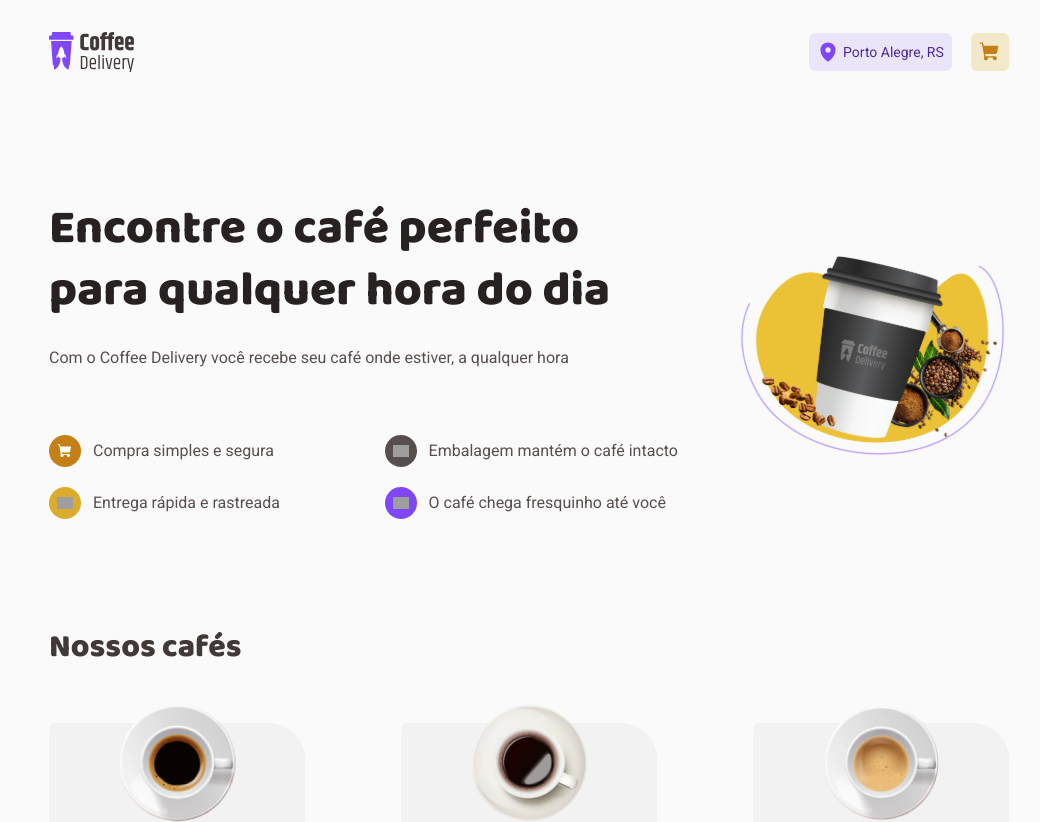
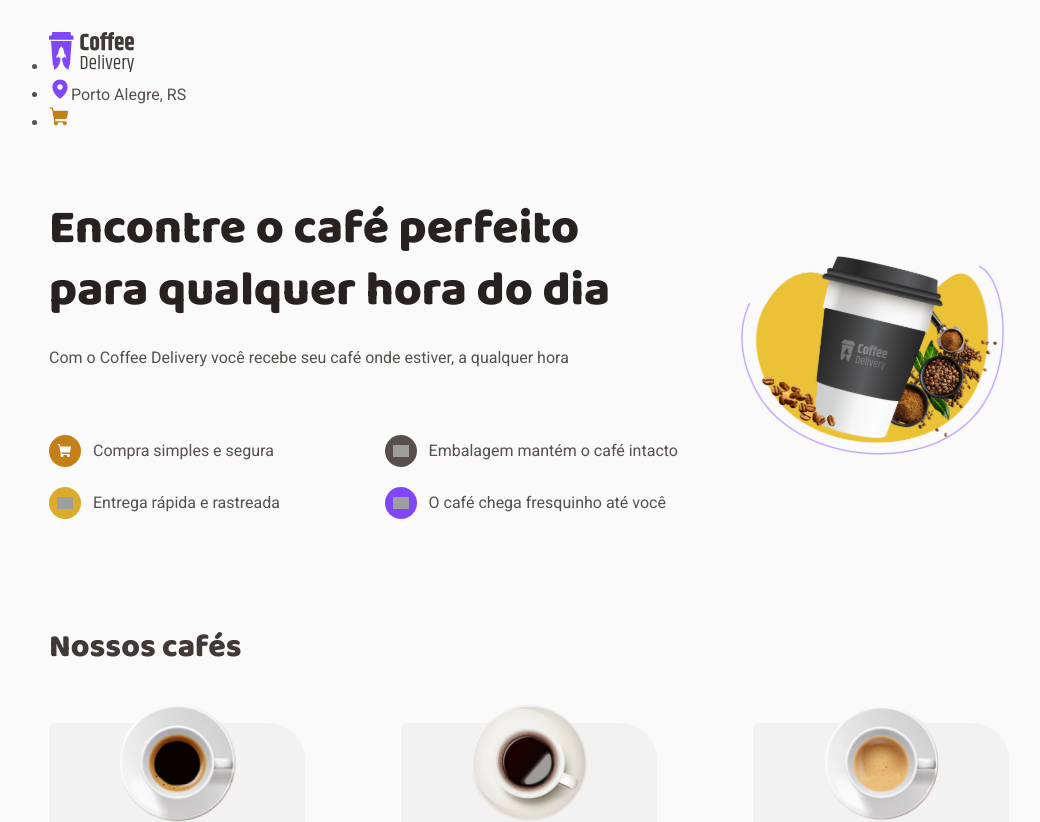
Before and after one commit to clodoaldo-favaro/ignite-desafio-react-02, a React (Vite) app: page / in a window 1280 px wide. Shown: the top 822 px of the page, without its empty margins (111-1151 px from the left). Built offline with nearby package versions, Linux system fonts and the light colour scheme; grey boxes are pictures that could not be loaded.

Commit message:
wip: use nav and ul on the header

```diff
--- a/src/Router.tsx
+++ b/src/Router.tsx
@@ -1,12 +1,14 @@
 import { Routes, Route } from 'react-router-dom'
 import { DefaultLayout } from './layouts/DefaultLayout'
 import { Home } from './pages/Home'
+import { Checkout } from './pages/Checkout'
 
 export function Router() {
   return (
     <Routes>
       <Route path="/" element={<DefaultLayout />}>
         <Route path="/" element={<Home />} />
+        <Route path="/checkout" element={<Checkout />} />
       </Route>
     </Routes>
   )
--- a/src/components/Header/index.tsx
+++ b/src/components/Header/index.tsx
@@ -23,16 +23,24 @@
 
   return (
     <HeaderContainer>
-      <img src={logoCoffeeDelivery} alt="" />
       <nav>
-        <div>
-          <img src={mapPinFill} alt="" />
-          <span>Porto Alegre, RS</span>
-        </div>
-        <NavLink to="/" title="Checkout">
-          <img src={cart} alt="" />
-          {counter > 0 && <span>{counter}</span>}
-        </NavLink>
+        <ul>
+          <li>
+            <NavLink to="/" title="Página inicial">
+              <img src={logoCoffeeDelivery} alt="" />
+            </NavLink>
+          </li>
+          <li>
+            <img src={mapPinFill} alt="" />
+            <span>Porto Alegre, RS</span>
+          </li>
+          <li>
+            <NavLink to="/checkout" title="Checkout">
+              <img src={cart} alt="" />
+              {counter > 0 && <span>{counter}</span>}
+            </NavLink>
+          </li>
+        </ul>
       </nav>
     </HeaderContainer>
   )
--- a/src/components/Header/styles.ts
+++ b/src/components/Header/styles.ts
@@ -1,37 +1,27 @@
 import styled from 'styled-components'
 
 export const HeaderContainer = styled.header`
-  display: flex;
-  align-items: center;
-  justify-content: space-between;
-
-  padding: 2rem 0;
-
   position: sticky;
   top: 0;
-  width: 100%;
   height: 6.5rem;
-
   z-index: 1000;
 
   background: ${(props) => props.theme.background};
-
-  img {
-    height: 2.5rem;
-  }
 
   nav {
     display: flex;
     justify-content: space-between;
     align-items: center;
+
+    padding: 2rem 0;
     gap: 1.2rem;
+    width: 100%;
 
-    img {
-      width: 1.375rem;
-      height: 1.375rem;
+    > img {
+      height: 2.5rem;
     }
 
-    div {
+    > div {
       display: flex;
       justify-content: space-between;
       align-items: center;
@@ -47,6 +37,10 @@
       color: ${(props) => props.theme['purple-dark']};
 
       font-size: ${(props) => props.theme['text-s']};
+
+      img {
+        width: 1.375rem;
+        height: 1.375rem;
       }
 
       a {
@@ -54,7 +48,6 @@
         width: 2.375rem;
         height: 2.375rem;
         padding: 0.5rem;
-      background: ${(props) => props.theme['yellow-light']};
         position: relative;
 
         > span {
@@ -73,5 +66,10 @@
           font-size: ${(props) => props.theme['text-s']};
         }
       }
+
+      a:last-of-type {
+        background: ${(props) => props.theme['yellow-light']};
+      }
+    }
   }
 `
--- /dev/null
+++ b/src/pages/Checkout/index.tsx
@@ -0,0 +1,7 @@
+export function Checkout() {
+  return (
+    <div>
+      <h1>Checkout</h1>
+    </div>
+  )
+}
```
Also changed, not shown: src/pages/Checkout/styles.ts (added). Lines whose indentation alone changed are shown as unchanged.
